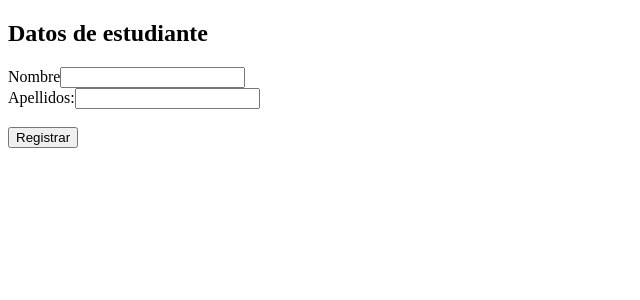
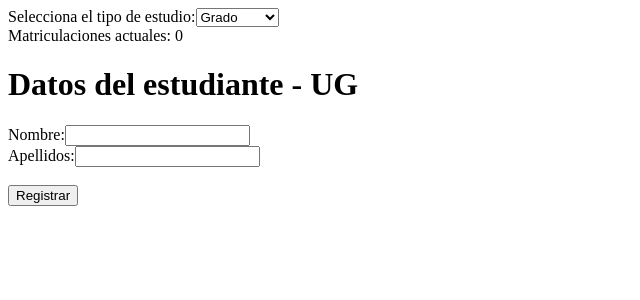
Before and after one commit to AndriiShybaiev/AC4.2-Matriculacion, a React (Vite) app: page / in a window 1280 px wide. Shown: the top 300 px of the page, without its empty margins (0-640 px from the left). Built offline with nearby package versions, Linux system fonts and the light colour scheme.

Commit message:
AC4.2 etapa 2: formulario con select de tipo de estudios

```diff
--- a/src/App.tsx
+++ b/src/App.tsx
@@ -1,11 +1,44 @@
-
 import './App.css'
 import EnrolmentForm from "./components/EnrolmentForm/EnrolmentForm.tsx";
+import React, { useState } from "react";
 
 function App() {
+    const [program, setProgram] = useState("UG");
+    const [enrolments, setEnrolments] = useState(0);
+
+    const handleChangeEnrolments = (updateEnrolments: number) => {
+        setEnrolments(updateEnrolments);
+    };
+
+    const handleChangeProgram = (event: React.ChangeEvent<HTMLSelectElement>) => {
+        setProgram(event.target.value);
+    };
+    //etapa 2 - formulario con select de tipo de estudios
     return (
-        <EnrolmentForm/>
-    )
+        <div className="App">
+            <div className="programs">
+                <label>Selecciona el tipo de estudio:</label>
+                <select
+                    className="appDropDowns"
+                    onChange={handleChangeProgram}
+                    value={program}
+                >
+                    <option value="UG">Grado</option>
+                    <option value="PG">Postgrado</option>
+                </select>
+            </div>
+
+            <div className="enrolments">
+                Matriculaciones actuales: {enrolments}
+            </div>
+
+            <EnrolmentForm
+                chosenProgram={program}
+                currentEnrolments={enrolments}
+                onChangeEnrolments={handleChangeEnrolments}
+            />
+        </div>
+    );
 }
 
-export default App
+export default App;
--- a/src/components/EnrolmentForm/EnrolmentForm.tsx
+++ b/src/components/EnrolmentForm/EnrolmentForm.tsx
@@ -1,19 +1,50 @@
-import React from 'react';
-function EnrolmentForm() {
+import React, { type FormEvent, useState } from 'react';
+import './EnrolmentForm.css';
+
+interface EnrolmentFormProps {
+    chosenProgram: string;
+    currentEnrolments: number;
+    onChangeEnrolments: (updateEnrolments: number) => void;
+}
+
+function EnrolmentForm(props: EnrolmentFormProps) {
+    const [firstName, setFirstName] = useState("");
+    const [lastName, setLastName] = useState("");
+    const [welcomeMessage, setWelcomeMessage] = useState("");
+
+    const handleSubmit = (event: FormEvent) => {
+        event.preventDefault(); //prevenimos recarga al submit
+        setWelcomeMessage(`Bienvenido/a ${firstName} ${lastName}`);
+        props.onChangeEnrolments(props.currentEnrolments + 1);
+    };
+    //etapa 2
     return (
         <div>
-            <form className="enrolForm">
-                <h2>Datos de estudiante</h2>
-                <label>Nombre</label>
-                <input type="text" name="fname"/>
-                <br/>
+            <form className="enrolForm" onSubmit={handleSubmit}>
+                <h1>Datos del estudiante - {props.chosenProgram}</h1>
+
+                <label>Nombre:</label>
+                <input
+                    type="text"
+                    name="fname"
+                    onBlur={(event) => setFirstName(event.target.value)}
+                />
+                <br />
+
                 <label>Apellidos:</label>
-                <input type="text" name="lname"/>
-                <br/>
-                <br/>
-                <input type="submit" value="Registrar"/>
+                <input
+                    type="text"
+                    name="lname"
+                    onBlur={(event) => setLastName(event.target.value)}
+                />
+                <br /><br />
+
+                <input type="submit" value="Registrar" />
+
+                <label className="message">{welcomeMessage}</label>
             </form>
         </div>
     );
 }
+
 export default EnrolmentForm;
```
Also changed, not shown: src/components/EnrolmentForm/EnrolmentForm.css (added), 1 other file (tests, documents, lock files or other folders).
